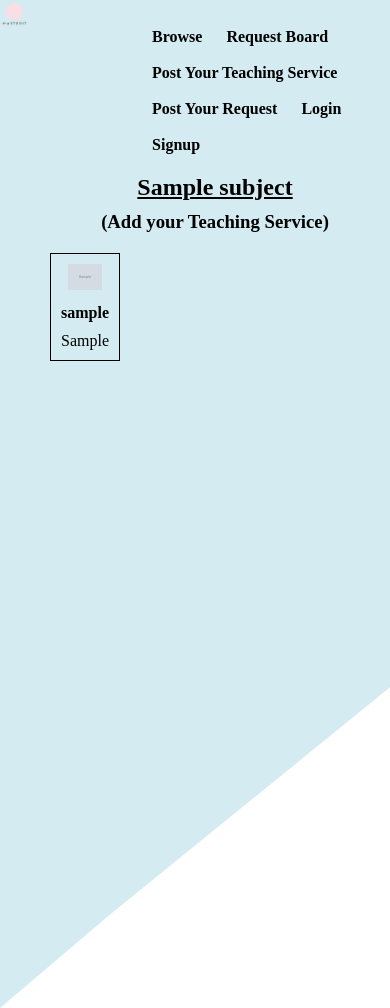
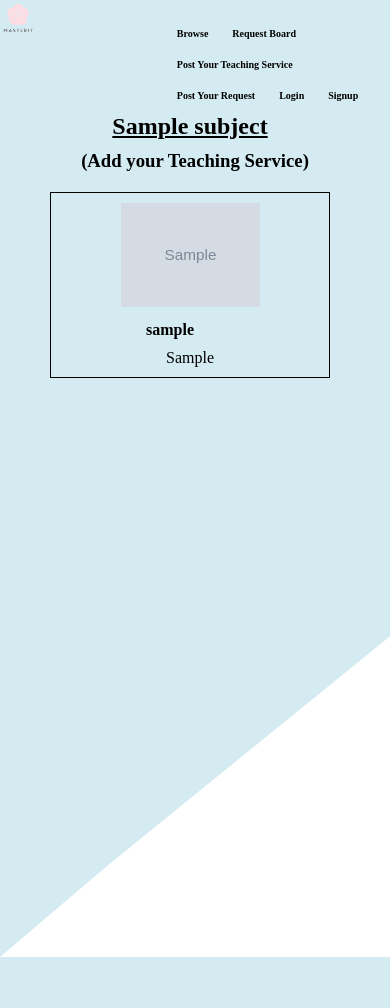
Before and after one commit to vbc221/Final-GA-project, a Django app: page /subjects/1 in a window 390 px wide. After the commit the page ends 957 px from the top, so only its background shows below. Run offline with Django 3.2, Linux system fonts and the light colour scheme; tables that the repository leaves empty hold one stand-in row (values such as "Sample post"); grey boxes marked "Sample" are stand-in pictures.

Commit message:
responsive css

```diff
--- a/masterit/static/css/masterit.css
+++ b/masterit/static/css/masterit.css
@@ -274,4 +274,168 @@
 .helpForm h3 {
   color: black;
 }
+
+@media only screen and (max-width: 970px) {
+  .subjectBox {
+    text-align: center;
+    padding: 0;
+  }
+  .subjectWrapper {
+    margin: 10px;
+    border: 1px solid black;
+    width: 80%;
+    padding: 10px 0;
+    text-align: center;
+  }
+  .subjectWrap {
+    display: -webkit-box;
+    display: -ms-flexbox;
+    display: flex;
+    -webkit-box-orient: vertical;
+    -webkit-box-direction: normal;
+        -ms-flex-direction: column;
+            flex-direction: column;
+  }
+  .subjectBox h3, .subjectBox h4 {
+    margin: 10px 0;
+    margin-right: 40px;
+  }
+  .subjectBox h2 {
+    margin-right: 50px;
+  }
+}
+
+@media only screen and (max-width: 950px) {
+  .categoryListBox {
+    margin: 0;
+    padding: 0;
+    padding-right: 30px;
+    border-radius: 4%;
+    border: none;
+  }
+  .categoryList {
+    text-align: center;
+  }
+  .subjectBox {
+    text-align: center;
+    padding: 0;
+  }
+  .subjectWrapper {
+    margin: 10px;
+    border: 1px solid black;
+    width: 80%;
+    padding: 10px 0;
+    text-align: center;
+  }
+  .subjectWrap {
+    display: -webkit-box;
+    display: -ms-flexbox;
+    display: flex;
+    -webkit-box-orient: vertical;
+    -webkit-box-direction: normal;
+        -ms-flex-direction: column;
+            flex-direction: column;
+  }
+  .subjectBox h3, .subjectBox h4 {
+    margin: 10px 0;
+    margin-right: 40px;
+  }
+  .subjectBox h2 {
+    margin-right: 50px;
+  }
+  .helpBox {
+    border: 1px solid black;
+    margin: 10px 50px;
+    padding: 10px 0;
+    border-radius: 4%;
+    text-align: center;
+  }
+  .categoryBox {
+    border: none;
+    margin: 0;
+    margin-right: 40px;
+    padding: 0;
+    border-radius: 4%;
+  }
+  .helpFormBox {
+    border: none;
+    margin: 0;
+  }
+  input {
+    width: 200px;
+  }
+  textarea {
+    width: 250px;
+  }
+  .mainNav li {
+    font-size: 10px;
+  }
+}
+
+@media only screen and (max-width: 375px) {
+  .categoryListBox {
+    margin: 0;
+    padding: 0;
+    padding-right: 30px;
+    border-radius: 4%;
+    border: none;
+  }
+  .categoryList {
+    text-align: center;
+  }
+  .subjectBox {
+    text-align: center;
+    padding: 0;
+  }
+  .subjectWrapper {
+    margin: 10px;
+    border: 1px solid black;
+    width: 80%;
+    padding: 10px 0;
+    text-align: center;
+  }
+  .subjectWrap {
+    display: -webkit-box;
+    display: -ms-flexbox;
+    display: flex;
+    -webkit-box-orient: vertical;
+    -webkit-box-direction: normal;
+        -ms-flex-direction: column;
+            flex-direction: column;
+  }
+  .subjectBox h3, .subjectBox h4 {
+    margin: 10px 0;
+    margin-right: 40px;
+  }
+  .subjectBox h2 {
+    margin-right: 50px;
+  }
+  .helpBox {
+    border: 1px solid black;
+    margin: 10px 50px;
+    padding: 10px 0;
+    border-radius: 4%;
+    text-align: center;
+  }
+  .categoryBox {
+    border: none;
+    margin: 0;
+    margin-right: 40px;
+    padding: 0;
+    border-radius: 4%;
+  }
+  .helpFormBox {
+    border: none;
+    margin: 0;
+  }
+  input {
+    width: 200px;
+  }
+  textarea {
+    width: 250px;
+  }
+  .mainNav li {
+    font-size: 10px;
+  }
+}
 /*# sourceMappingURL=masterit.css.map */
--- a/masterit/static/css/masterit.scss
+++ b/masterit/static/css/masterit.scss
@@ -269,3 +269,153 @@
 .helpForm h3{
   color:black;
 }
+
+@media only screen and (max-width: 970px) {
+  .subjectBox{
+    text-align: center;
+    padding:0;
+  }
+  .subjectWrapper{
+    margin:10px ;
+    border:1px solid black;
+    width:80%;
+    padding:10px 0;
+    text-align: center;
+  }
+  .subjectWrap{
+    display:flex;
+    flex-direction: column;
+  }
+  .subjectBox h3, .subjectBox h4{
+    margin:10px 0;
+    margin-right:40px;
+  }
+  .subjectBox h2{
+    margin-right:50px;
+  }
+}
+
+
+@media only screen and (max-width: 950px) {
+  .categoryListBox{
+    margin:0;
+    padding:0;
+    padding-right:30px;
+    border-radius:4%;
+    border:none;
+  }
+  .categoryList{
+    text-align: center;
+  }
+  .subjectBox{
+    text-align: center;
+    padding:0;
+  }
+  .subjectWrapper{
+    margin:10px ;
+    border:1px solid black;
+    width:80%;
+    padding:10px 0;
+    text-align: center;
+  }
+  .subjectWrap{
+    display:flex;
+    flex-direction: column;
+  }
+  .subjectBox h3, .subjectBox h4{
+    margin:10px 0;
+    margin-right:40px;
+  }
+  .subjectBox h2{
+    margin-right:50px;
+  }
+  .helpBox{
+    border:1px solid black;
+    margin:10px 50px;
+    padding: 10px 0;
+    border-radius:4%;
+    text-align: center;
+  }
+  .categoryBox{
+    border:none;
+    margin:0;
+    margin-right:40px;
+    padding:0;
+    border-radius:4%;
+  }
+  .helpFormBox{
+    border:none;
+    margin:0;
+  }
+  input{
+    width:200px;
+  }
+  textarea{
+    width:250px;
+  }
+  .mainNav li{
+    font-size: 10px;
+  }
+}
+
+@media only screen and (max-width: 375px) {
+  .categoryListBox{
+    margin:0;
+    padding:0;
+    padding-right:30px;
+    border-radius:4%;
+    border:none;
+  }
+  .categoryList{
+    text-align: center;
+  }
+  .subjectBox{
+    text-align: center;
+    padding:0;
+  }
+  .subjectWrapper{
+    margin:10px ;
+    border:1px solid black;
+    width:80%;
+    padding:10px 0;
+    text-align: center;
+  }
+  .subjectWrap{
+    display:flex;
+    flex-direction: column;
+  }
+  .subjectBox h3, .subjectBox h4{
+    margin:10px 0;
+    margin-right:40px;
+  }
+  .subjectBox h2{
+    margin-right:50px;
+  }
+  .helpBox{
+    border:1px solid black;
+    margin:10px 50px;
+    padding: 10px 0;
+    border-radius:4%;
+    text-align: center;
+  }
+  .categoryBox{
+    border:none;
+    margin:0;
+    margin-right:40px;
+    padding:0;
+    border-radius:4%;
+  }
+  .helpFormBox{
+    border:none;
+    margin:0;
+  }
+  input{
+    width:200px;
+  }
+  textarea{
+    width:250px;
+  }
+  .mainNav li{
+    font-size: 10px;
+  }
+}
--- a/masterit/templates/masterit/base.html
+++ b/masterit/templates/masterit/base.html
@@ -5,13 +5,13 @@
   <meta charset="UTF-8">
   <meta name="viewport" content="width=device-width, initial-scale=1.0">
   <meta http-equiv="X-UA-Compatible" content="ie=edge">
-  <title>Document</title>
+  <title>MasterIt</title>
   <link rel='stylesheet' href='{% static "css/masterit.css"%}'/>
 </head>
 <body>
   <div class='navBox'>
     <div>
-      <a href='/'><img src='../../static/images/logo.png'></a>
+      <a href='/'><img class='logo' src='../../static/images/logo.png'></a>
     </div>
     <nav class='mainNav'>
       <ul>
```
Also changed, not shown: accounts/templates/accounts/signup.html (+12 -6 lines), 1 other file.
